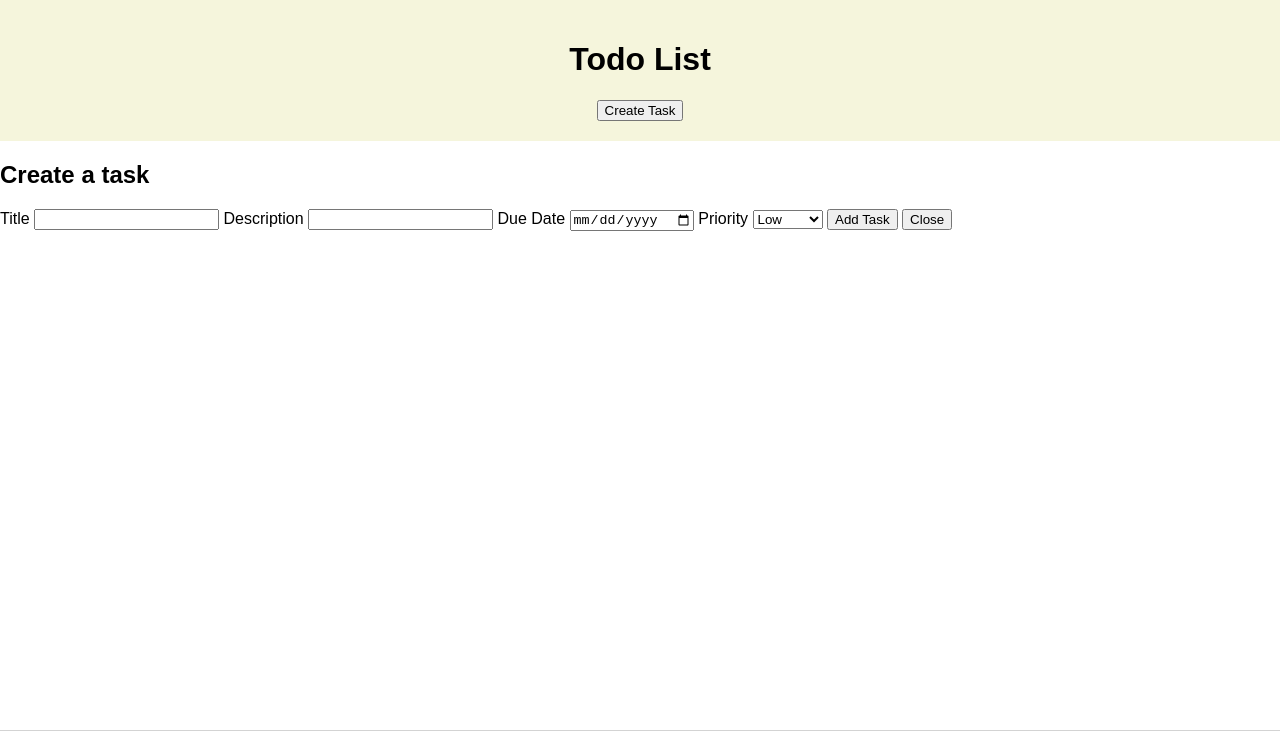
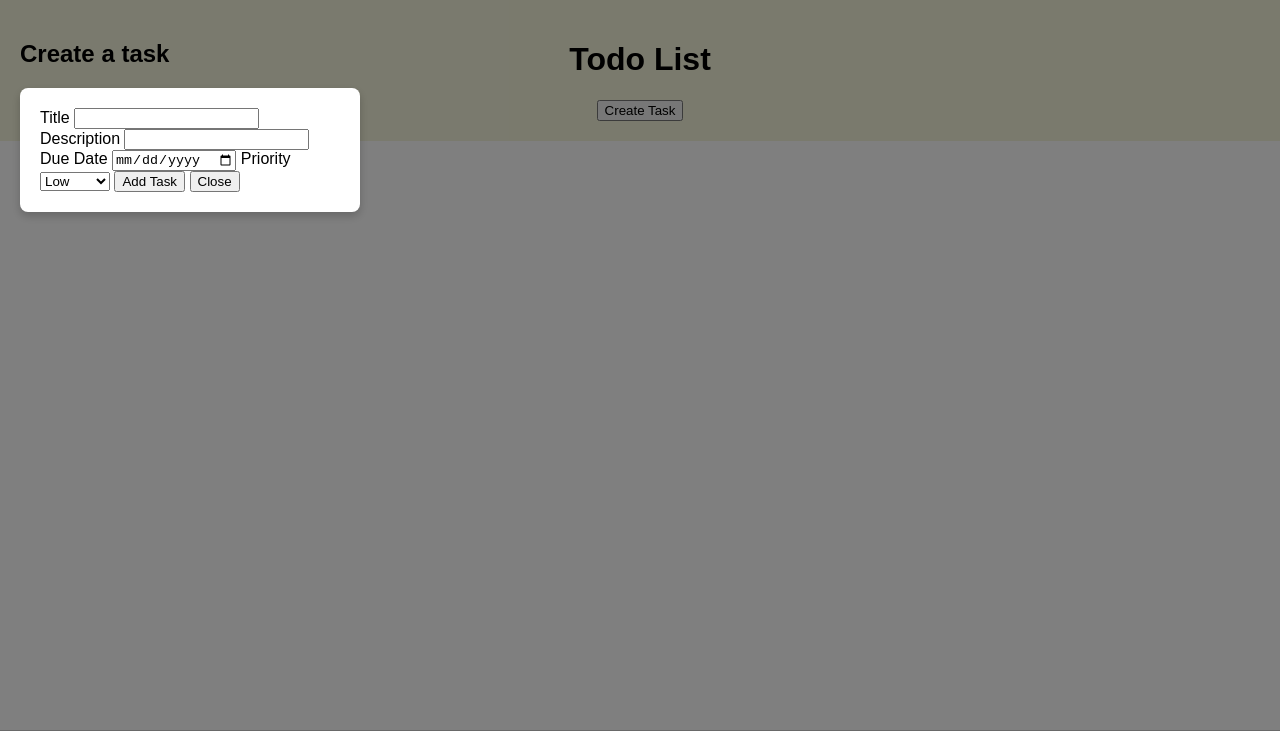
Before and after one commit to rickramen/todo-list, a website built with webpack: page src/template.html in a window 1280 px wide. Both pictures are taken after a click on the button "Create Task". Shown: the top 731 px of the page. Built offline with nearby package versions, Linux system fonts and the light colour scheme.

Commit message:
start modal css

```diff
--- a/src/modules/modal.js
+++ b/src/modules/modal.js
@@ -2,6 +2,11 @@ const addTodoButton = document.getElementById('add-todo-btn');
 const modal = document.getElementById('task-modal');
 const closeModalButton = document.getElementById('close-modal-btn');
 
+
+
+//===============================================
+// Event listeners
+//===============================================
 
 // Show the modal
 addTodoButton.addEventListener('click', () => {
--- a/src/styles.css
+++ b/src/styles.css
@@ -43,3 +43,27 @@ footer a {
 footer a:hover {
     color: #0077b6;
 }
+
+/* Modal Styles */
+#task-modal {
+    display: none;
+    position: fixed;
+    top: 0;
+    left: 0;
+    width: 100vw;
+    height: 100vh;
+    background: rgba(0, 0, 0, 0.5);
+    align-items: center;
+    justify-content: center;
+    z-index: 1000;
+    padding: 20px;
+}
+
+#task-modal form {
+    background-color: white;
+    padding: 20px;
+    border-radius: 8px;
+    box-shadow: 0 4px 10px rgba(0, 0, 0, 0.2);
+    width: 300px;
+    max-width: 100%;
+}
--- a/src/template.html
+++ b/src/template.html
@@ -13,7 +13,7 @@
         <button id="add-todo-btn">Create Task</button>
     </header>
 
-    <div id="task-modal" style="display: none;">
+    <div id="task-modal">
         <h2>Create a task</h2>
         <form id="task-form">
             <label for="title">Title</label>
```
